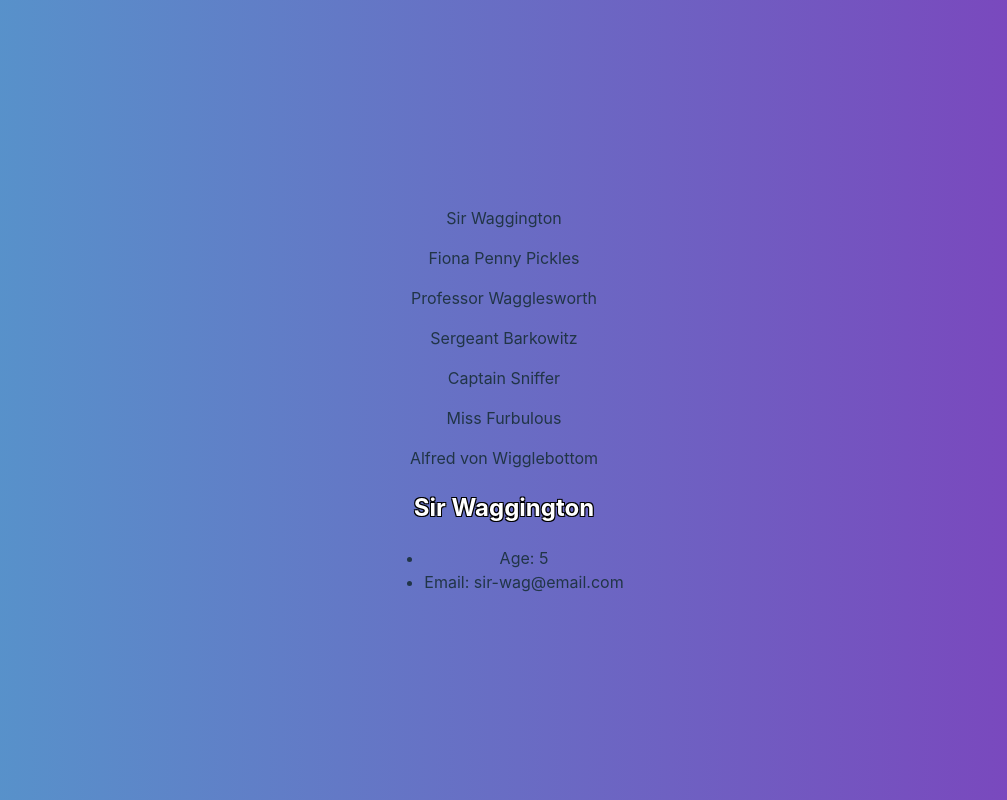
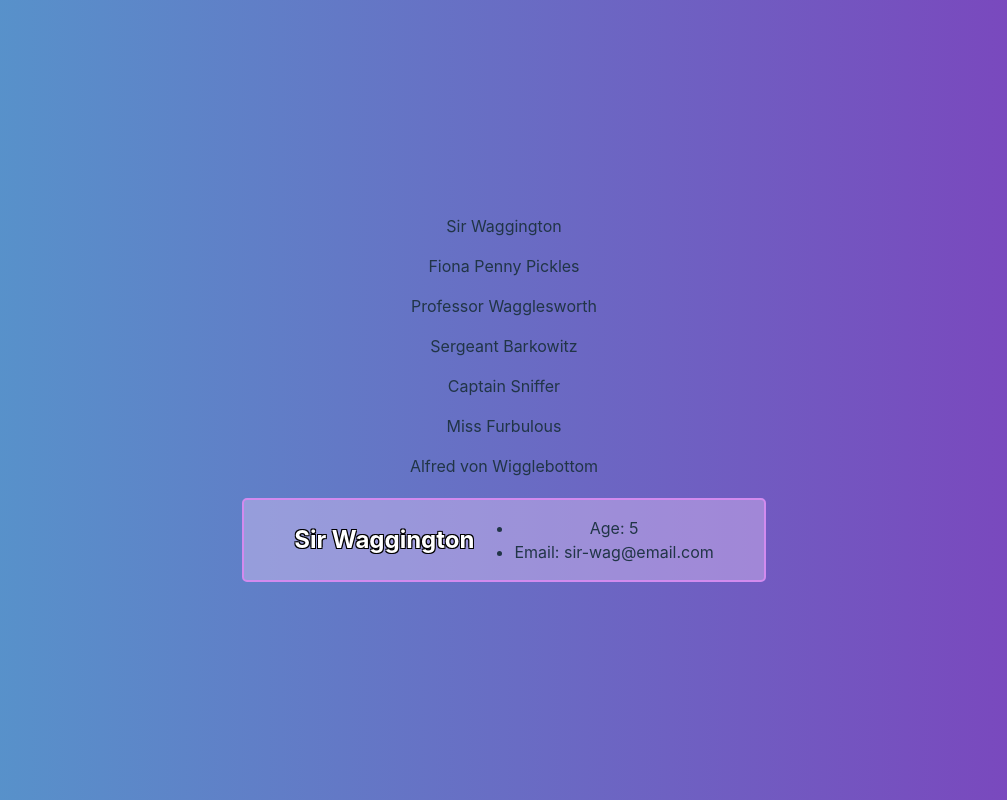
Before and after one commit to Edna-Pallares/Puppy-pals, a React (Vite) app: page / in a window 1280 px wide. Both pictures are taken after a click on the element "Sir Waggington". Shown: the whole page, without its empty margins (136-1143 px from the left). Built offline with nearby package versions, Linux system fonts and the light colour scheme.

Commit message:
class block added

```diff
--- a/src/App.jsx
+++ b/src/App.jsx
@@ -20,7 +20,7 @@ function App() {
         return <p onClick={() => handleClick(puppy)} key={puppy.id}>{puppy.name}</p>
       })
     }
-    {featPupId && <div>
+    {featPupId && <div class="block">
           <h2>{featuredPup.name}</h2>
           <ul>
             <li>Age: {featuredPup.age}</li>
--- a/src/index.css
+++ b/src/index.css
@@ -42,6 +42,17 @@ h2 {
   text-shadow: -1px -1px 0 #000, 1px -1px 0 #000, -1px 1px 0 #000, 1px 1px 0 #000
 }
 
+.block {
+  background-color: rgba(237, 205, 250, 0.386);
+  display: flex;
+  justify-content: center;
+  align-items: center;
+  padding-inline: 50px;
+  border: 2.5px solid rgb(210, 139, 238);
+  margin: 20px;
+  border-radius: 5px;
+}
+
 button {
   border-radius: 8px;
   border: 1px solid transparent;
```
